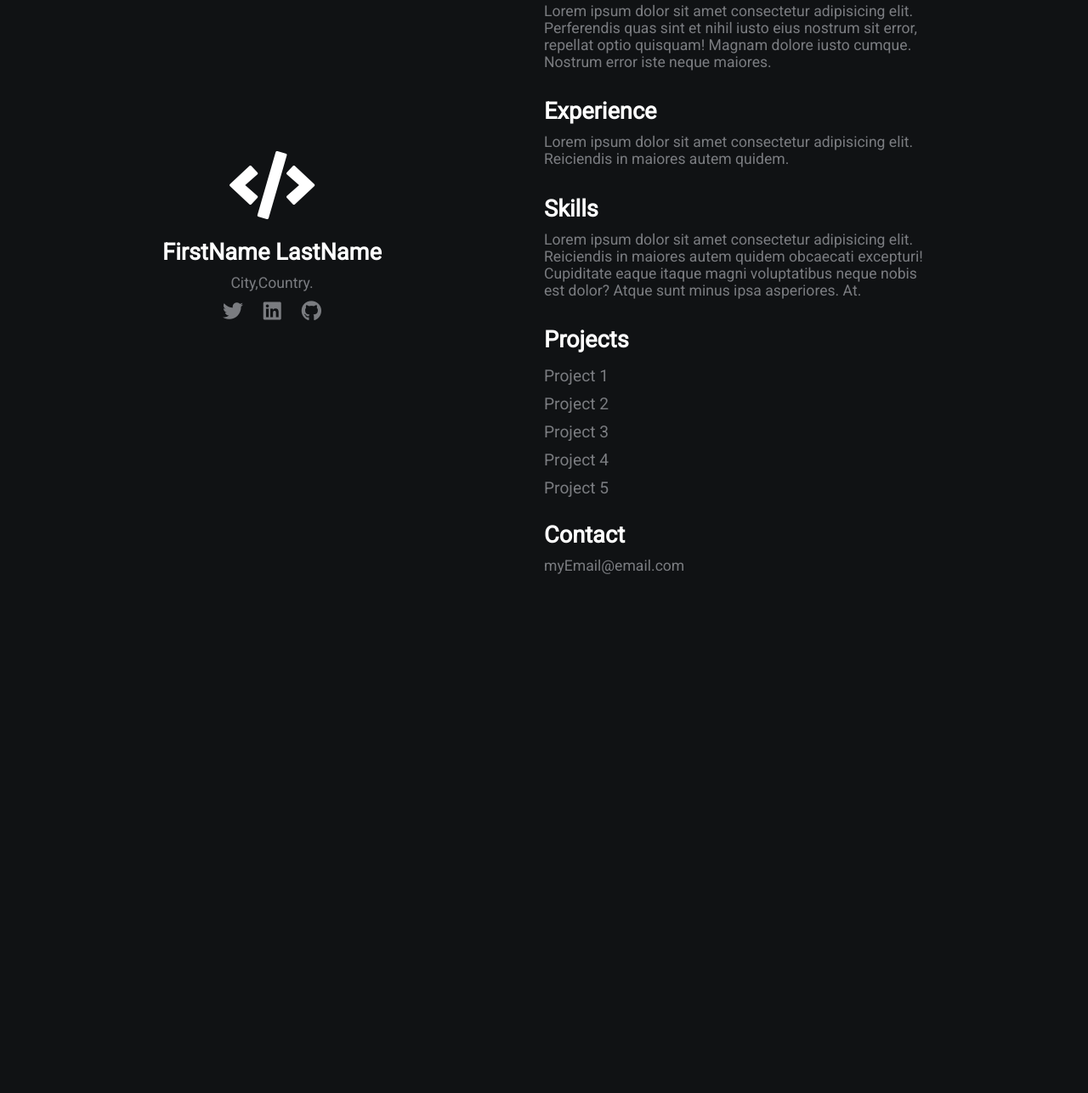
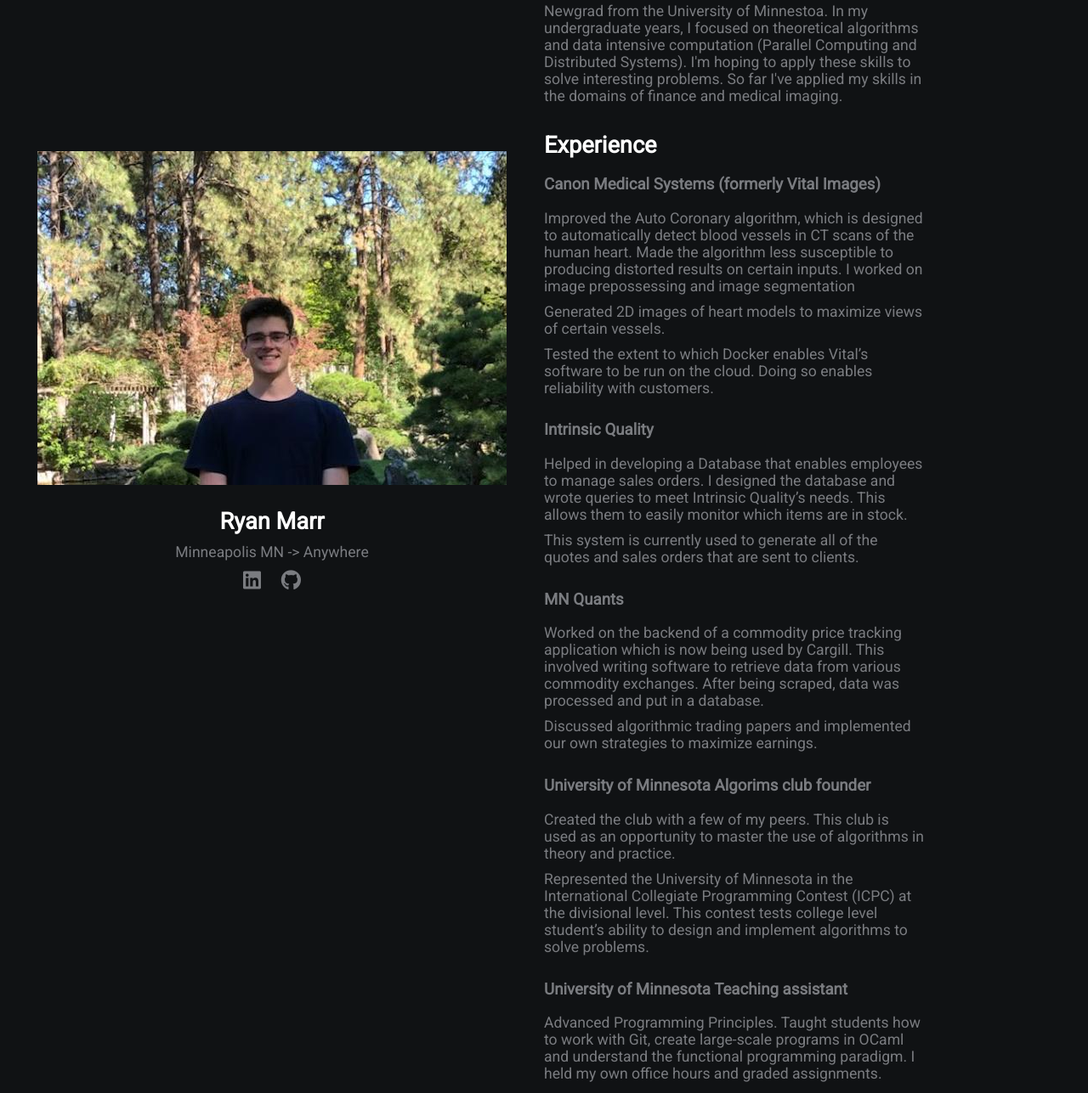
Before and after one commit to rmarrcode/rmarrcode.github.io, a plain HTML site: page index.html in a window 1280 px wide. Shown: the part 142-1429 px from the top of the page at 85% size. Before the commit the page ends 828 px from the top, so only its background shows below. Drawn offline with Linux system fonts and the light colour scheme.

Commit message:
updated info

```diff
--- a/index.html
+++ b/index.html
@@ -6,35 +6,65 @@
     <meta http-equiv="X-UA-Compatible" content="ie=edge">
     <link rel="stylesheet" href="https://use.fontawesome.com/releases/v5.4.1/css/all.css" integrity="sha384-5sAR7xN1Nv6T6+dT2mhtzEpVJvfS3NScPQTrOxhwjIuvcA67KV2R5Jz6kr4abQsz" crossorigin="anonymous">
     <link rel="stylesheet" href="style.css">
-    <title>Your Name</title>
+    <title>Ryan Marr</title>
 </head>
 <body>
     <div class="grid-2">
         <div class="section-1">
-            <i class="fas fa-code fa-5x white"></i>
-            <h2>FirstName LastName</h2>
-            <p>City,Country.</p>
-            <a href="#"><i class="fab fa-twitter"></i></a>
-            <a href="#"><i class="fab fa-linkedin"></i></a>
-            <a href="#"><i class="fab fa-github"></i></a>
+             <img src="me.jpg" alt="me">
+            <h2>Ryan Marr</h2>
+            <p>Minneapolis MN -> Anywhere</p>
+            <a href="https://www.linkedin.com/in/ryan-marr-8b88a8170/"><i class="fab fa-linkedin"></i></a>
+            <a href="https://github.com/rmarrcode"><i class="fab fa-github"></i></a>
         </div>
         <div class="section-2">
             <h2>About</h2>
-            <p>Lorem ipsum dolor sit amet consectetur adipisicing elit. Perferendis quas sint et nihil iusto eius nostrum sit error, repellat optio quisquam! Magnam dolore iusto cumque. Nostrum error iste neque maiores.</p>
+            <p>Newgrad from the University of Minnestoa. In my undergraduate years, I focused on theoretical algorithms and
+            data intensive computation (Parallel Computing and Distributed Systems). I'm hoping to apply these skills to solve
+            interesting problems. So far I've applied my skills in the domains of finance and medical imaging.</p>
             <h2>Experience</h2>
-            <p>Lorem ipsum dolor sit amet consectetur adipisicing elit. Reiciendis in maiores autem quidem.</p>
+            <h3>Canon Medical Systems (formerly Vital Images)</h3>
+            <p>Improved the Auto Coronary algorithm, which is designed to automatically detect blood vessels in CT scans of the
+               human heart. Made the algorithm less susceptible to producing distorted results on certain inputs. I worked on
+               image prepossessing and image segmentation</p>
+            <p>Generated 2D images of heart models to maximize views of certain vessels.</p>
+			<p>Tested the extent to which Docker enables Vital’s software to be run on the cloud. Doing so enables reliability with
+                customers.</p>
 
-            <h2>Skills</h2>
-            <p>Lorem ipsum dolor sit amet consectetur adipisicing elit. Reiciendis in maiores autem quidem obcaecati excepturi! Cupiditate eaque itaque magni voluptatibus neque nobis est dolor? Atque sunt minus ipsa asperiores. At.</p>
+            <h3>Intrinsic Quality</h3>
+            <p>Helped in developing a Database that enables employees to manage sales orders. I designed the database and
+                wrote queries to meet Intrinsic Quality’s needs. This allows them to easily monitor which items are in stock.</p>
+            <p>This system is currently used to generate all of the quotes and sales orders that are sent to clients.</p>
+
+            <h3>MN Quants</h3>
+            <p>Worked on the backend of a commodity price tracking application which is now being used by Cargill. This involved
+                writing software to retrieve data from various commodity exchanges. After being scraped, data was processed and
+                put in a database.</p>
+            <p>Discussed algorithmic trading papers and implemented our own strategies to maximize earnings.</p>
+
+            <h3>University of Minnesota Algorims club founder</h3>
+            <p>Created the club with a few of my peers. This club is used as an opportunity to master the use of algorithms in
+                theory and practice.</p>
+            <p>Represented the University of Minnesota in the International Collegiate Programming Contest (ICPC) at the
+                divisional level. This contest tests college level student’s ability to design and implement algorithms to solve
+                problems.</p>
+
+            <h3>University of Minnesota Teaching assistant</h3>
+            <p> Advanced Programming Principles. Taught students how to work with Git, create large-scale programs in OCaml and understand the functional programming paradigm. I held my own office hours and graded assignments. </p>
+
             <h2>Projects</h2>
-            <a href="#">Project 1</a>
-            <a href="#">Project 2</a>
-            <a href="#">Project 3</a>
-            <a href="#">Project 4</a>
-            <a href="#">Project 5</a>
+            <a href="https://github.com/rmarrcode/Multithreaded-RTC">Secure Linux Chat App</a>
+            <a href="https://github.com/rmarrcode/Dicom-Visualizer">Dicom Visualizer</a>
+            <a href="https://github.com/rmarrcode/esp-timer">ESP Timer</a>
+            <a href="https://github.com/rmarrcode/best-of-competitive-programming">Best Competitive Programming Solutions</a>
             <h2>Contact</h2>
-            <p>myEmail@email.com</p>
+            <p>r.marr747@gmail.com</p>
         </div>
+
+        <div class="section-2">
+            <p>LFKHSDLKHJFLKHJ</p>
+        </div>
+
     </div>
 </body>
 </html>
```
Also changed, not shown: me.jpg (added).
